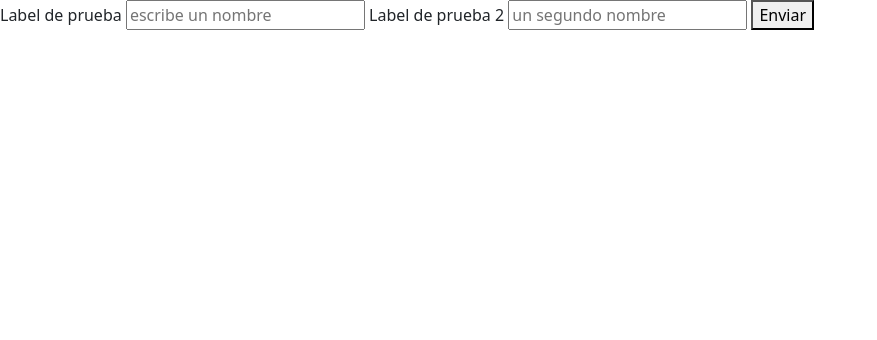
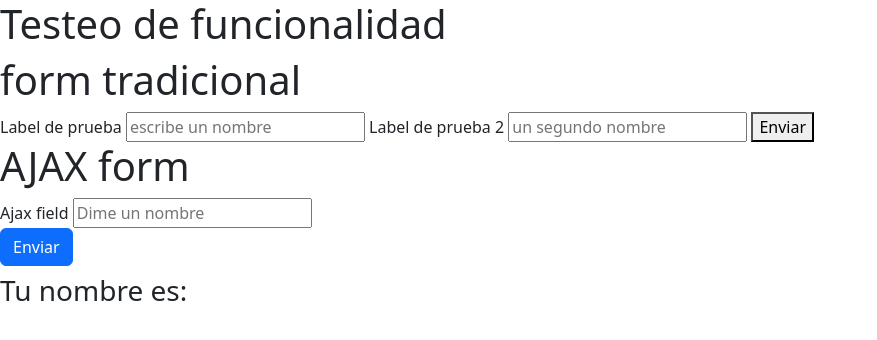
Before and after one commit to alexbaaaa/MAATETC, a Flask app: page /compute in a window 1280 px wide. Shown: the top 340 px of the page, without its empty margins (0-877 px from the left). Run offline with Flask 3, Linux system fonts and the light colour scheme; some libraries are stand-ins or nearby versions.

Commit message:
feat: implementacion AJAX pruebas

```diff
--- a/files/MAATETC/app/controllers/mainController.py
+++ b/files/MAATETC/app/controllers/mainController.py
@@ -15,4 +15,8 @@ class MainController:
         return render_template('compute.html')
     # Test page
     def test_page(self):
-        return render_template('test.html',names = request.form)
+        return render_template('test.html', names = request.form)
+    # Test ajax
+    def test_ajax(self):
+        data = request.get_json()
+        return jsonify(data)
--- a/files/MAATETC/app/routes/routes.py
+++ b/files/MAATETC/app/routes/routes.py
@@ -15,6 +15,12 @@ def index():
 def compute():
     return maincontroller.compute_page()
 
+
+# Rutas de pruebas
 @bp.route('/test', methods=['POST'])
 def test():
     return maincontroller.test_page()
+
+@bp.route('/testAjax', methods=['POST'])
+def ajax():
+    return maincontroller.test_ajax()
--- /dev/null
+++ b/files/MAATETC/app/static/js/index.js
@@ -0,0 +1,22 @@
+console.log("Estoy funcionando")
+
+const FORM = document.getElementById('ajaxForm')
+const BUTTON = document.getElementById('ajaxButton')
+const TEXT = document.getElementById('ajaxResult')
+const TEXTINPUT = document.getElementById('ajax')
+
+/** evento de prueba para funcionalidad AJAX */
+BUTTON.addEventListener("click", (e) => {
+    let data = {data: TEXTINPUT.value};
+    fetch('/testAjax', {
+        "method": 'POST',
+        "body": JSON.stringify(data),
+        "headers": {
+            "content-Type": "application/json"
+        }
+    })
+    .then(response => response.json())
+    .then(data => {
+        TEXT.innerHTML = data.data;
+    })
+})
--- a/files/MAATETC/app/templates/compute.html
+++ b/files/MAATETC/app/templates/compute.html
@@ -3,10 +3,12 @@
 <head>
     <meta charset="UTF-8">
     <meta name="viewport" content="width=device-width, initial-scale=1.0">
-    <title>Documents</title>
+    <title>TEST</title>
     <link rel="stylesheet" href="{{url_for('static', filename='css/bootstrap.min.css')}}">
 </head>
 <body>
+    <h1>Testeo de funcionalidad</h1>
+    <h1>form tradicional</h1>
     <form action="{{url_for('main.test')}}" method="POST">
         <label for="test">Label de prueba</label>
         <input type="text" id="test" name="text" placeholder="escribe un nombre">
@@ -14,5 +16,14 @@
         <input type="text" id="test2" name="text2" placeholder="un segundo nombre">
         <button type="submit">Enviar</button>
     </form>
+    <h1>AJAX form</h1>
+    <form action="" method="" id="ajaxForm">
+        <button type="submit" disabled style="display: none;" aria-hidden="true"></button>
+        <label for="ajax">Ajax field</label>
+        <input type="text" id="ajax" name="ajaxField" placeholder="Dime un nombre">
+    </form>
+    <h1 id="ajaxButton" class="btn btn-primary">Enviar</h1>
+    <h3>Tu nombre es: <span id="ajaxResult"></span></h3>
+    <script type="module" src="{{url_for('static', filename='js/index.js')}}"></script>
 </body>
 </html>
--- a/files/MAATETC/app/templates/index.html
+++ b/files/MAATETC/app/templates/index.html
@@ -20,7 +20,5 @@
         <div class="align-items-end">Designed by alexba</div>
     </section>
 
-<!--     <h1>Estas en el index.html</h1>
-    <a href="{{url_for('main.compute')}}">Lest start</a> -->
 </body>
 </html>
```
